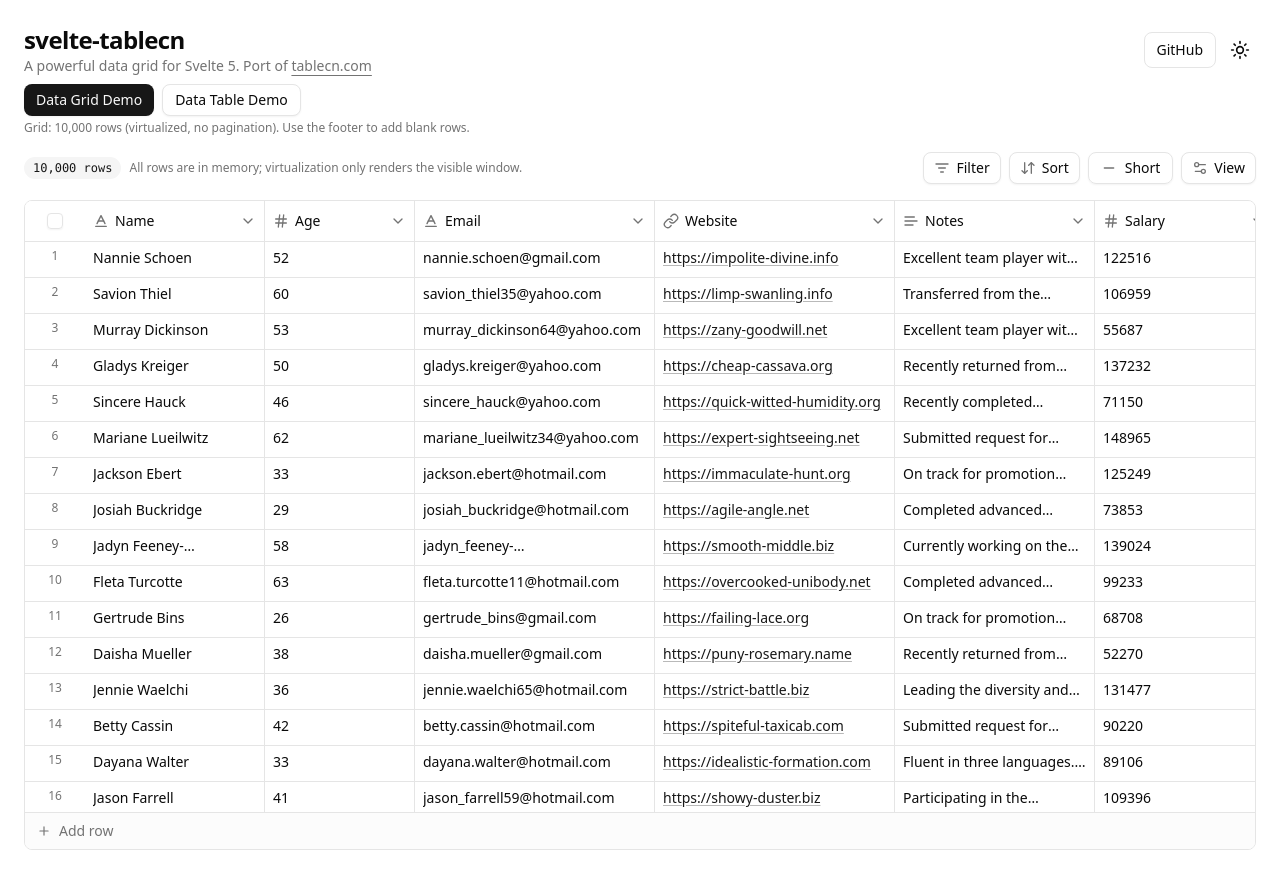
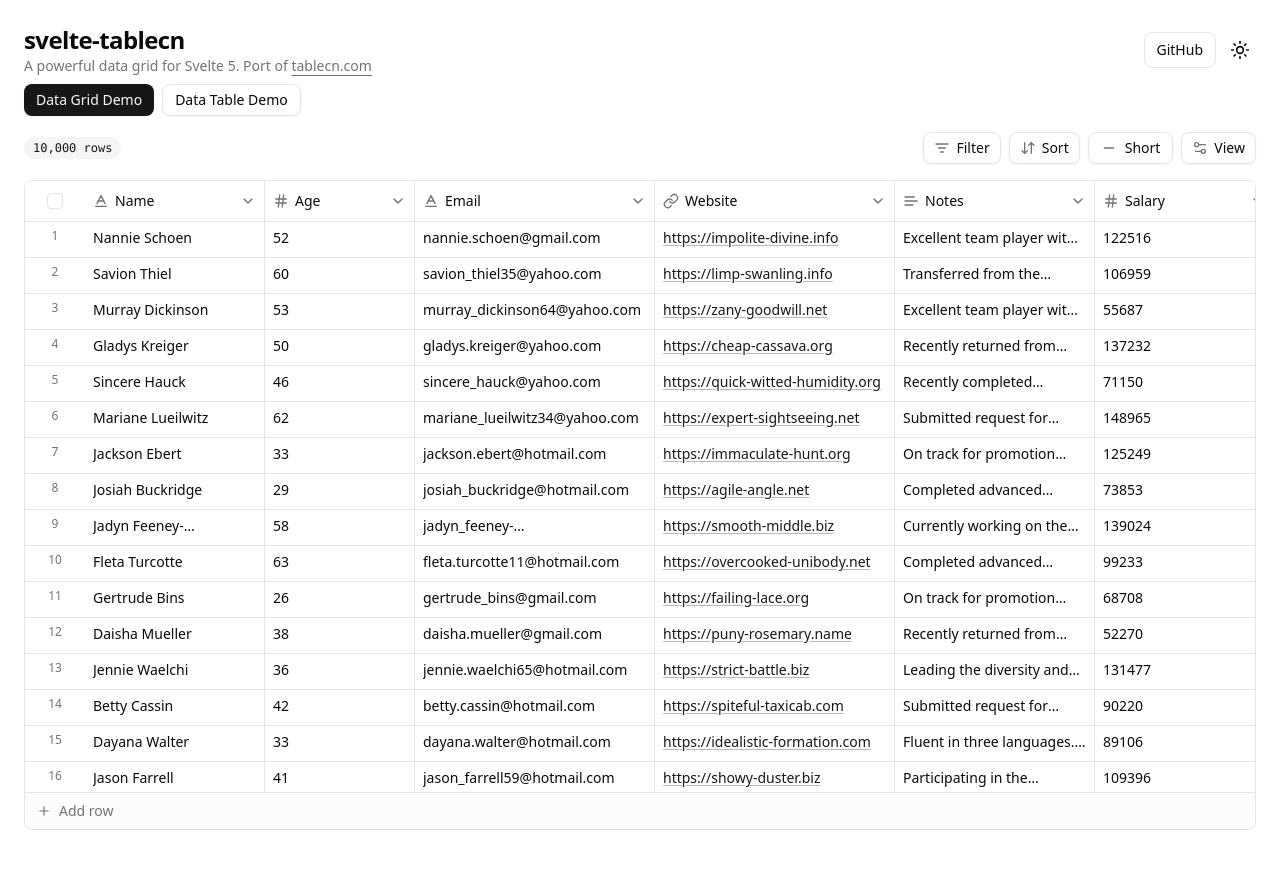
Before and after one commit to itisyb/svelte-tablecn, a SvelteKit app: page / in a window 1280 px wide. Built offline with nearby package versions, Linux system fonts and the light colour scheme.

Commit message:
Remove grid demo helper copy from home page and toolbar

```diff
--- a/src/routes/+page.svelte
+++ b/src/routes/+page.svelte
@@ -15,8 +15,6 @@
 	type DemoMode = 'grid' | 'table';
 	type TableMode = 'basic' | 'advanced';
 	type AdvancedFilterUi = 'advancedFilters' | 'commandFilters';
-
-	const GRID_DEMO_ROW_COUNT = 10_000;
 
 	let demoMode = $state<DemoMode>('grid');
 	let tableMode = $state<TableMode>('basic');
@@ -56,7 +54,6 @@
 				<ModeToggle />
 			</div>
 		</div>
-		<div class="flex flex-col gap-1">
 		<div class="flex flex-wrap items-center gap-2">
 			<Button
 				variant={demoMode === 'grid' ? 'default' : 'outline'}
@@ -72,14 +69,6 @@
 			>
 				Data Table Demo
 			</Button>
-			</div>
-			<p class="text-muted-foreground text-xs">
-				{#if demoMode === 'grid'}
-					Grid: {GRID_DEMO_ROW_COUNT.toLocaleString('en-US')} rows (virtualized, no pagination). Use the footer to add blank rows.
-				{:else}
-					Table: {tableRows.length} rows with pagination (10 per page by default) — not the full grid dataset.
-				{/if}
-			</p>
 		</div>
 	</div>
 
--- a/src/routes/grid-demo.svelte
+++ b/src/routes/grid-demo.svelte
@@ -288,11 +288,6 @@
 				enablePaste
 			/>
 			<Badge variant="secondary" class="font-mono tabular-nums">{rowCountLabel}</Badge>
-			{#if !isLoading}
-				<span class="text-muted-foreground text-xs">
-					All rows are in memory; virtualization only renders the visible window.
-				</span>
-			{/if}
 		</div>
 		<div class="flex items-center gap-2">
 			<DataGridFilterMenu {table} />
```
Lines whose indentation alone changed are shown as unchanged.
